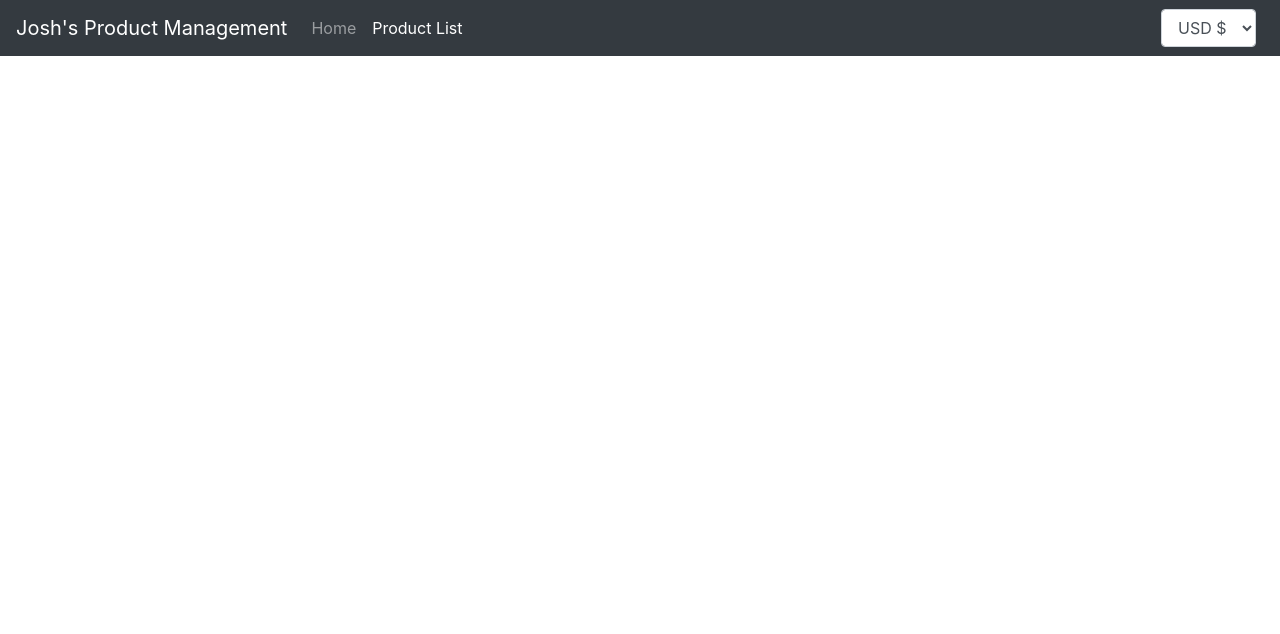
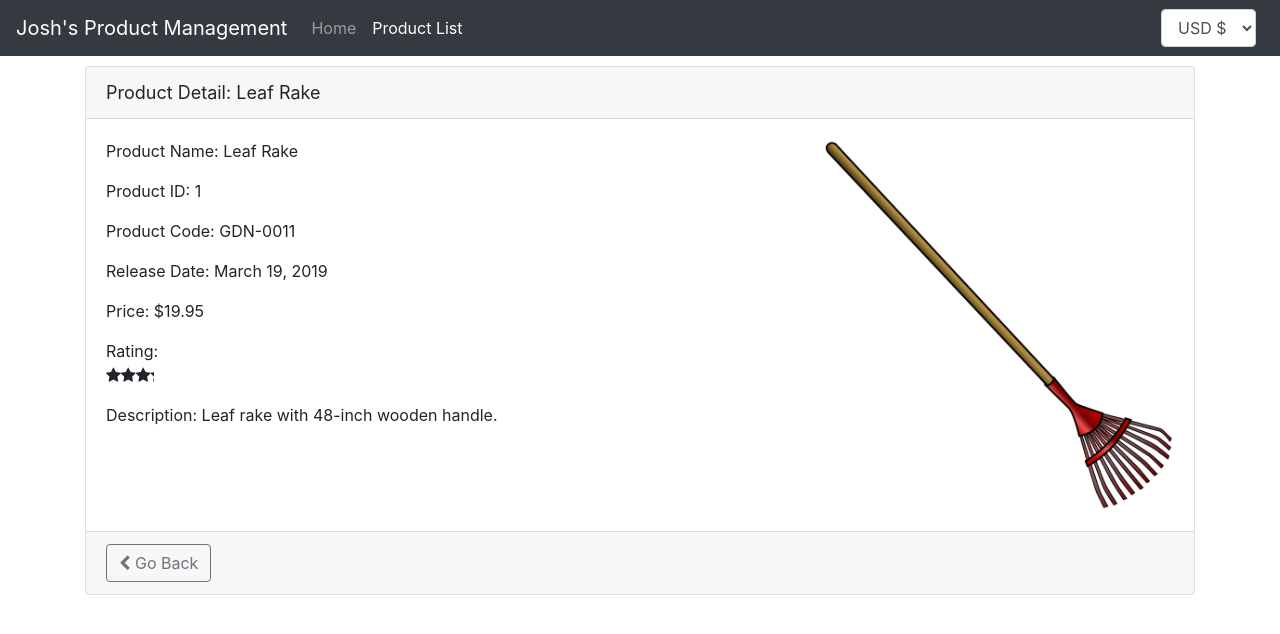
Before and after one commit to YoCodingJosh/angular-tutorial, an Angular app: page /products/1 in a window 1280 px wide. Shown: the top 634 px of the page. Built offline with nearby package versions, Linux system fonts and the light colour scheme.

Commit message:
Added route guards, details page, and more.

```diff
--- a/src/api/products/products.json
+++ b/src/api/products/products.json
@@ -54,7 +54,7 @@
     "productName": "Megumin Anime Figure",
     "productCode": "EXP-420",
     "releaseDate": "December 1, 2019",
-    "description": "Megumin from Konosuba. Thankfully less explosive.",
+    "description": "Megumin from Konosuba. Thankfully less explosive than the real one.",
     "price": 30,
     "starRating": 5.0,
     "imageUrl": "assets/images/megumin.png"
--- a/src/app/app.module.ts
+++ b/src/app/app.module.ts
@@ -10,6 +10,8 @@ import { ProductListComponent } from './products/product-list.component';
 import { StarComponent } from './shared/star.component';
 import { ProductDetailComponent } from './products/product-detail.component';
 import { WelcomeComponent } from './home/welcome.component';
+
+import { ProductDetailGuard } from './products/product-detail.guard';
 
 import { ConvertToSpacesPipe } from './shared/convert-to-spaces.pipe';
 
@@ -33,7 +35,8 @@ import { ConvertToSpacesPipe } from './shared/convert-to-spaces.pipe';
       },
       {
         path: 'products/:id',
-        component: ProductDetailComponent
+        component: ProductDetailComponent,
+        canActivate: [ProductDetailGuard]
       },
       {
         path: 'welcome',
--- a/src/app/products/product-detail.component.html
+++ b/src/app/products/product-detail.component.html
@@ -2,4 +2,19 @@
   <div class="card-header">
     {{pageTitle + ": " + product.productName}}
   </div>
+  <div class="card-body">
+    <img [src]="product.imageUrl" width="33%" style="display: inline; float: right;">
+    <p>Product Name: {{product.productName}}</p>
+    <p>Product ID: {{product.productId}}</p>
+    <p>Product Code: {{product.productCode}}</p>
+    <p>Release Date: {{product.releaseDate}}</p>
+    <p>Price: {{productService.getCurrencyAmount(product.price) | currency: productService.currentCurrency}}</p>
+    <p>Rating: <pm-star [rating]="product.starRating"></pm-star></p>
+    <p>Description: {{product.description}}</p>
+  </div>
+  <div class="card-footer">
+    <button class="btn btn-outline-secondary" (click)="goBack()">
+      <i class="fa fa-chevron-left"></i> Go Back
+    </button>
+  </div>
 </div>
--- a/src/app/products/product-detail.component.ts
+++ b/src/app/products/product-detail.component.ts
@@ -1,5 +1,7 @@
 import { Component, OnInit } from '@angular/core';
+import { ActivatedRoute, Router } from '@angular/router';
 import { IProduct } from './product';
+import { ProductService } from './product.service';
 
 @Component({
   selector: 'pm-product-detail',
@@ -9,10 +11,27 @@ import { IProduct } from './product';
 export class ProductDetailComponent implements OnInit {
   pageTitle: string = "Product Detail";
   product: IProduct;
+  errorMessage: string;
+  productService: ProductService;
 
-  constructor() { }
+  constructor(private route: ActivatedRoute, _productService: ProductService, private router: Router) {
+    this.productService = _productService;
+  }
 
   ngOnInit(): void {
+    let id = +this.route.snapshot.paramMap.get("id");
+
+    this.productService.getProduct(id).subscribe({
+      next: products => {
+        console.log(products);
+        this.product = products[0];
+      },
+      error: err => this.errorMessage = err,
+      complete: () => console.log(this.product)
+    });
   }
 
+  goBack(): void {
+    this.router.navigateByUrl("/products");
+  }
 }
--- /dev/null
+++ b/src/app/products/product-detail.guard.ts
@@ -0,0 +1,23 @@
+import { Injectable } from '@angular/core';
+import { CanActivate, ActivatedRouteSnapshot, RouterStateSnapshot, UrlTree, Router } from '@angular/router';
+import { Observable, onErrorResumeNext } from 'rxjs';
+
+@Injectable({
+  providedIn: 'root'
+})
+export class ProductDetailGuard implements CanActivate {
+  constructor(private router: Router) {
+  }
+
+  canActivate(route: ActivatedRouteSnapshot, state: RouterStateSnapshot): Observable<boolean | UrlTree> | Promise<boolean | UrlTree> | boolean | UrlTree {
+    let id = +route.url[1].path;
+
+    if (isNaN(id) || id < 1) {
+      // TODO: Display flash message saying "Product Not Found"
+      this.router.navigateByUrl("/products");
+      return false
+    }
+
+    return true;
+  }
+}
--- a/src/app/products/product-list.component.html
+++ b/src/app/products/product-list.component.html
@@ -31,7 +31,7 @@
           <tr *ngFor="let product of filteredProducts">
             <td><img *ngIf="showingImage" [src]="product.imageUrl" [title]="product.productName"
                 [style.width.px]="imageWidth" [style.margin.px]="imageMargin"></td>
-            <td>{{ product.productName }}</td>
+            <td><a [routerLink]="['/products', product.productId]">{{ product.productName }}</a></td>
             <td>{{ product.productCode | uppercase | convertToSpaces:'-' }}</td>
             <td>{{ product.releaseDate }}</td>
             <td>{{ productService.getCurrencyAmount(product.price) | currency: productService.currentCurrency }}</td>
--- a/src/app/products/product-list.component.ts
+++ b/src/app/products/product-list.component.ts
@@ -62,6 +62,6 @@ export class ProductListComponent implements OnInit {
   }
 
   onRatingClicked(value: string): void {
-    this.pageTitle = value;
+    // this.pageTitle = value;
   }
 }
--- a/src/app/products/product.service.ts
+++ b/src/app/products/product.service.ts
@@ -1,7 +1,7 @@
 import { Injectable } from '@angular/core';
 import { HttpClient, HttpErrorResponse } from '@angular/common/http';
 import { Observable, throwError } from 'rxjs';
-import { catchError, tap } from 'rxjs/operators';
+import { catchError, map, tap } from 'rxjs/operators';
 
 import { IProduct } from './product';
 
@@ -59,9 +59,16 @@ export class ProductService {
     }
   }
 
+  getProduct(id: Number): Observable<IProduct[]> {
+    return this.http.get<IProduct[]>(this.productUrl).pipe(
+      map(results => results.filter(product => product.productId === id)),
+      catchError(this.handleError)
+    );
+  }
+
   getProducts(): Observable<IProduct[]> {
     return this.http.get<IProduct[]>(this.productUrl).pipe(
-      tap(data => console.log('All: ' + JSON.stringify(data))),
+      // tap(data => console.log('All: ' + JSON.stringify(data))),
       catchError(this.handleError)
     );
   }
```
Also changed, not shown: 1 other file (tests, documents, lock files or other folders).
